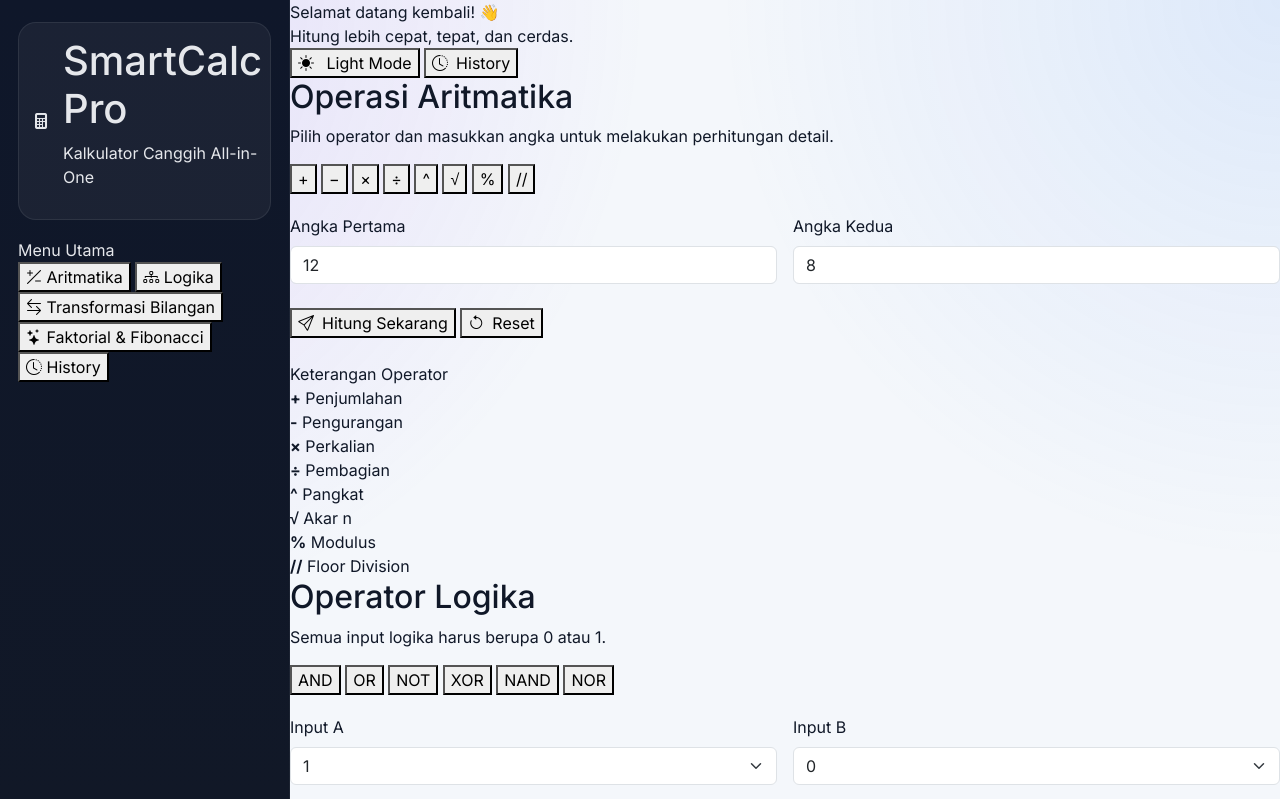
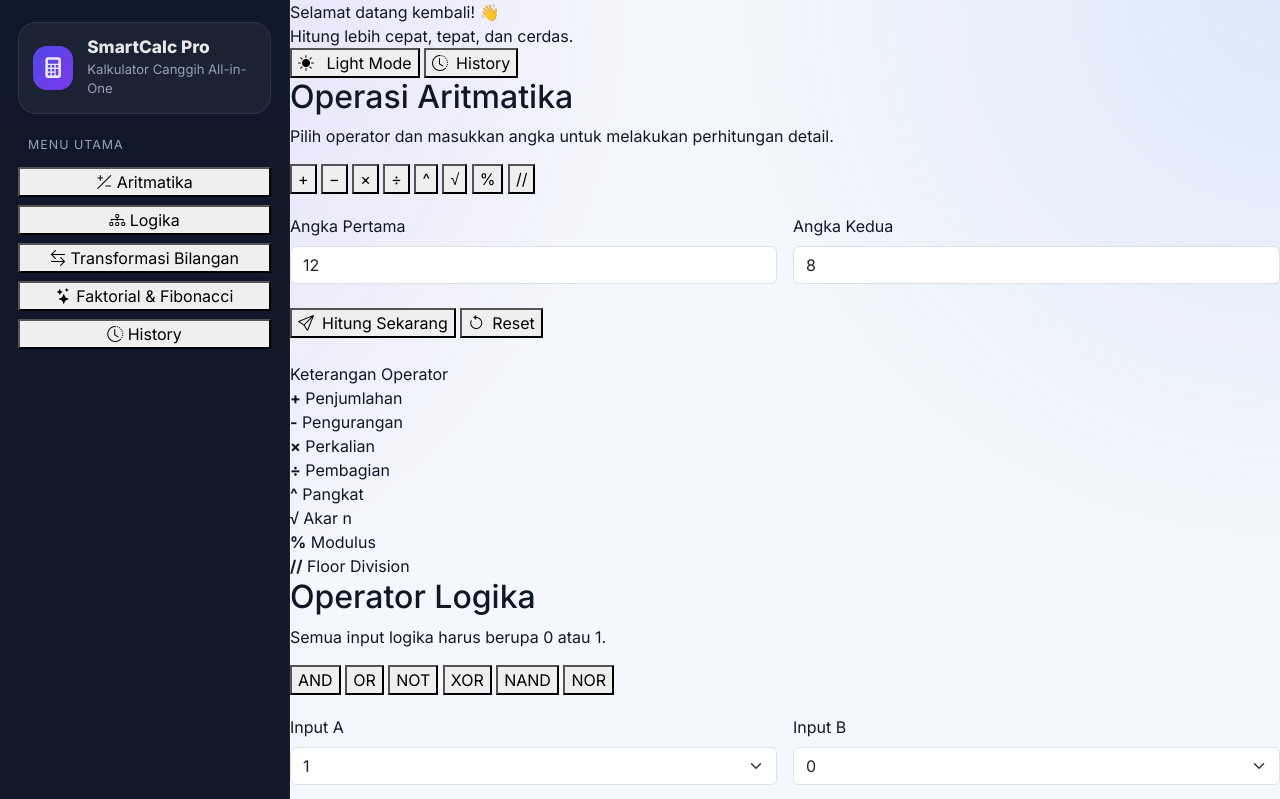
Before and after one commit to dodi397/Kalkulator-Canggih, a Flask app: page / in a window 1280 px wide. Shown: the top 799 px of the page. Run offline with Flask 3, Linux system fonts and the light colour scheme.

Commit message:
Menambahkan styling untuk ikon branding,judul dan deskripsi aplikasi,serta label dan susunan menu pada sidebar agar tampil rapi

```diff
--- a/static/css/style.css
+++ b/static/css/style.css
@@ -72,3 +72,39 @@ body {
   background: rgba(255,255,255,0.05);
   border: 1px solid rgba(255,255,255,0.08);
 }
+
+.brand-icon {
+  width: 44px;
+  height: 44px;
+  border-radius: 14px;
+  display: grid;
+  place-items: center;
+  background: linear-gradient(135deg, var(--primary), var(--primary-2));
+  font-size: 1.3rem;
+}
+
+.brand-card h1 {
+  margin: 0;
+  font-size: 1.08rem;
+  font-weight: 800;
+}
+
+.brand-card p {
+  margin: 2px 0 0;
+  color: var(--sidebar-muted);
+  font-size: .82rem;
+}
+
+.sidebar-section {
+  display: flex;
+  flex-direction: column;
+  gap: 8px;
+}
+
+.section-label {
+  color: var(--sidebar-muted);
+  font-size: .78rem;
+  text-transform: uppercase;
+  letter-spacing: .08em;
+  margin: 4px 10px;
+}
```
